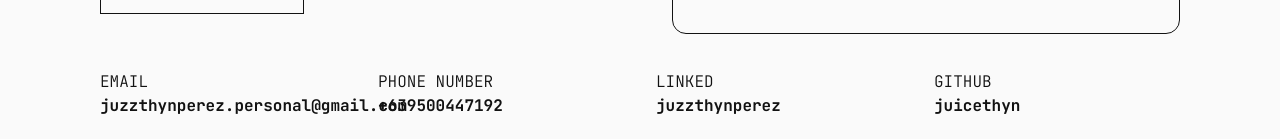
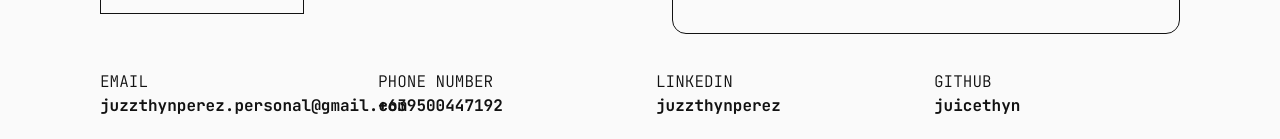
Before and after one commit to juicethyn/my-portfolio, a Next.js app: page /contact in a window 1280 px wide. Shown: the part 665-804 px from the top of the page. Built offline with nearby package versions, Linux system fonts and the light colour scheme; no server answers.

Commit message:
docs: revised README.md and quick typo fix

```diff
--- a/components/sections/ContactSection.tsx
+++ b/components/sections/ContactSection.tsx
@@ -61,7 +61,7 @@ export default function ContactSection() {
 					<p className="font-bold">+639500447192</p>
 				</div>
 				<div>
-					<p className="font-light">LINKED</p>
+					<p className="font-light">LINKEDIN</p>
 					<Link
 						href="https://linkedin.com/in/juzzthynperez"
 						className="font-bold"
--- a/components/sections/HomeSection.tsx
+++ b/components/sections/HomeSection.tsx
@@ -29,7 +29,7 @@ export default function HomeSection() {
 						Software Engineer
 					</h1>
 					<p className="font-family-mono font-normal text-sm lg:text-lg">
-						I love building complex, analysis-drive projects and developing
+						I love building complex, analysis-driven projects and developing
 						full-stack web and mobile applications.
 					</p>
 					<ul className="flex flex-row gap-4 mt-4 justify-center lg:justify-start">
--- a/constants/projects.ts
+++ b/constants/projects.ts
@@ -184,6 +184,11 @@ export const projects = [
 				name: "Figma",
 				url: "https://www.figma.com/proto/xE3tedbGCrCQMFbxno5Epy/-Main--Juan-the-Man?node-id=338-1026&p=f&t=Spx9Yn0WfLDffoWH-1&scaling=scale-down&content-scaling=fixed&page-id=0%3A1&starting-point-node-id=338%3A1026&show-proto-sidebar=1",
 			},
+			{
+				id: 2,
+				name: "Behance",
+				url: "https://www.behance.net/gallery/219941703/Juan-the-Man-UIUX-Mobile-App-Design",
+			},
 		],
 		featured_reverse: false,
 		featured_project: true,
```
Also changed, not shown: 1 other file (tests, documents, lock files or other folders).
